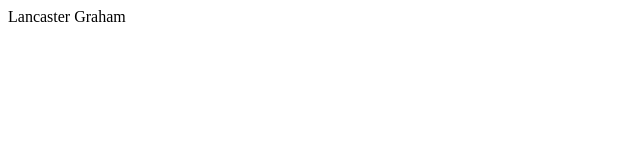
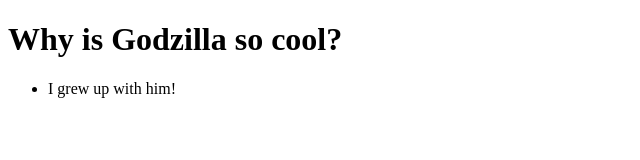
Before and after one commit to Lancastergraham/launchCode, a plain HTML site: page index.html in a window 1280 px wide. Shown: the whole page, without its empty margins (0-640 px from the left). Drawn offline with Linux system fonts and the light colour scheme.

Commit message:
Small headway decided on Godzilla

```diff
--- a/index.html
+++ b/index.html
@@ -1 +1,20 @@
-<p>Lancaster Graham</p>
+<!DOCTYPE html>
+
+<html>
+	<head>
+		<title>Godzilla: King of the monsters</title>
+	</head>
+
+	<body>
+		<header>
+		<h1>Why is Godzilla so cool?</h1>
+			<nav>
+				<ul>
+					<li>I grew up with him!</li>
+
+				</ul>
+			</nav>
+		</header>
+
+	</body>
+</html>
```
